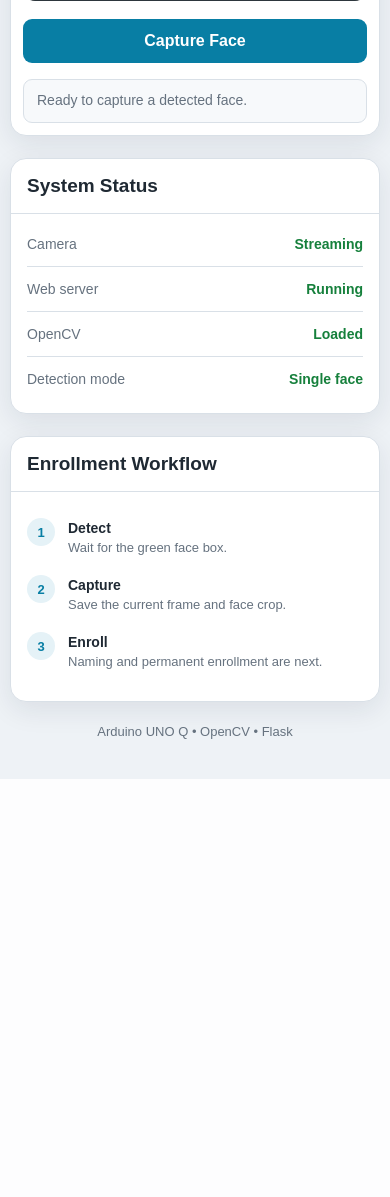
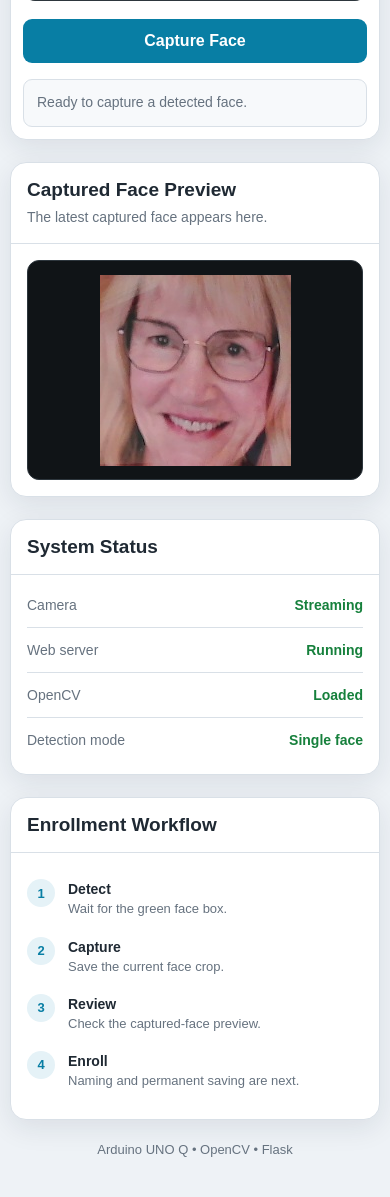
Before and after one commit to MauiRobot/unoq_face_recognition, a Flask app: page / in a window 390 px wide. Shown: the part 543-1740 px from the top of the page. Before the commit the page ends 1322 px from the top, so only its background shows below. Run offline with Flask 3, Linux system fonts and the light colour scheme; parts of the project's set-up code (start-up, migrations or seed data) failed here and were passed over.

Commit message:
Milestone 5.2 - Dashboard with live face preview

```diff
--- a/app.py
+++ b/app.py
@@ -1,9 +1,16 @@
 #!/usr/bin/env python3
 
 import atexit
+from pathlib import Path
 
 import cv2
-from flask import Flask, Response, jsonify, render_template
+from flask import (
+    Flask,
+    Response,
+    jsonify,
+    render_template,
+    send_file,
+)
 
 import config
 from camera import Camera
@@ -20,13 +27,13 @@ def generate_frames():
         if frame is None:
             continue
 
-        ok, jpeg = cv2.imencode(
+        encoded, jpeg = cv2.imencode(
             ".jpg",
             frame,
             [cv2.IMWRITE_JPEG_QUALITY, 80],
         )
 
-        if not ok:
+        if not encoded:
             continue
 
         yield (
@@ -44,6 +51,7 @@ def index():
         camera_status="Streaming",
         flask_status="Running",
         opencv_status="Loaded",
+        preview_available=config.FACE_IMAGE.exists(),
     )
 
 
@@ -96,9 +104,33 @@ def capture():
     return jsonify(
         success=True,
         message="Face captured successfully.",
-        frame_file=str(config.FRAME_IMAGE),
-        face_file=str(config.FACE_IMAGE),
+        preview_url="/captured_face",
     )
+
+
+@app.route("/captured_face")
+def captured_face():
+    face_file = Path(config.FACE_IMAGE)
+
+    if not face_file.exists():
+        return jsonify(
+            success=False,
+            message="No captured face is available.",
+        ), 404
+
+    response = send_file(
+        face_file,
+        mimetype="image/jpeg",
+        conditional=False,
+    )
+
+    response.headers["Cache-Control"] = (
+        "no-store, no-cache, must-revalidate, max-age=0"
+    )
+    response.headers["Pragma"] = "no-cache"
+    response.headers["Expires"] = "0"
+
+    return response
 
 
 @atexit.register
--- a/templates/index.html
+++ b/templates/index.html
@@ -22,7 +22,6 @@
             --primary-hover: #066987;
             --success: #16803c;
             --error: #b3261e;
-            --warning: #a45c00;
             --shadow: 0 8px 28px rgba(20, 35, 50, 0.09);
         }
 
@@ -35,10 +34,7 @@
             min-height: 100vh;
             background: var(--page-bg);
             color: var(--text-main);
-            font-family:
-                Arial,
-                Helvetica,
-                sans-serif;
+            font-family: Arial, Helvetica, sans-serif;
         }
 
         .page {
@@ -92,7 +88,7 @@
             display: grid;
             grid-template-columns:
                 minmax(0, 2fr)
-                minmax(260px, 1fr);
+                minmax(280px, 1fr);
             gap: 22px;
             align-items: start;
         }
@@ -159,23 +155,15 @@
             font-size: 16px;
             font-weight: bold;
             cursor: pointer;
-            transition:
-                background 0.15s ease,
-                transform 0.15s ease;
         }
 
         .capture-button:hover {
             background: var(--primary-hover);
         }
 
-        .capture-button:active {
-            transform: translateY(1px);
-        }
-
         .capture-button:disabled {
             background: #9aa5af;
             cursor: wait;
-            transform: none;
         }
 
         .capture-feedback {
@@ -208,6 +196,35 @@
         .side-column {
             display: grid;
             gap: 22px;
+        }
+
+        .preview-body {
+            padding: 16px;
+        }
+
+        .preview-container {
+            display: grid;
+            place-items: center;
+            min-height: 220px;
+            overflow: hidden;
+            background: #101417;
+            border: 1px solid #2d363d;
+            border-radius: 12px;
+        }
+
+        .captured-preview {
+            display: block;
+            max-width: 100%;
+            max-height: 280px;
+            object-fit: contain;
+        }
+
+        .preview-placeholder {
+            padding: 24px;
+            color: #b7c0c8;
+            font-size: 14px;
+            line-height: 1.5;
+            text-align: center;
         }
 
         .status-list {
@@ -283,7 +300,7 @@
             text-align: center;
         }
 
-        @media (max-width: 850px) {
+        @media (max-width: 900px) {
             .dashboard-grid {
                 grid-template-columns: 1fr;
             }
@@ -291,6 +308,10 @@
             .side-column {
                 grid-template-columns:
                     repeat(2, minmax(0, 1fr));
+            }
+
+            .side-column .preview-panel {
+                grid-column: 1 / -1;
             }
         }
 
@@ -312,16 +333,16 @@
                 grid-template-columns: 1fr;
             }
 
+            .side-column .preview-panel {
+                grid-column: auto;
+            }
+
             .capture-area {
                 grid-template-columns: 1fr;
             }
 
             .capture-button {
                 width: 100%;
-            }
-
-            .capture-feedback {
-                min-height: 44px;
             }
 
             .panel-header {
@@ -400,6 +421,36 @@
             </section>
 
             <aside class="side-column">
+                <section class="panel preview-panel">
+                    <header class="panel-header">
+                        <h2 class="panel-title">
+                            Captured Face Preview
+                        </h2>
+
+                        <p class="panel-description">
+                            The latest captured face appears here.
+                        </p>
+                    </header>
+
+                    <div class="preview-body">
+                        <div class="preview-container">
+                            <img
+                                id="capturedPreview"
+                                class="captured-preview"
+                                src="{% if preview_available %}{{ url_for('captured_face') }}?v=initial{% endif %}"
+                                alt="Captured face preview"
+                                {% if not preview_available %}hidden{% endif %}>
+
+                            <div
+                                id="previewPlaceholder"
+                                class="preview-placeholder"
+                                {% if preview_available %}hidden{% endif %}>
+                                No face has been captured yet.
+                            </div>
+                        </div>
+                    </div>
+                </section>
+
                 <section class="panel">
                     <header class="panel-header">
                         <h2 class="panel-title">
@@ -409,30 +460,21 @@
 
                     <div class="status-list">
                         <div class="status-row">
-                            <span class="status-label">
-                                Camera
-                            </span>
-
+                            <span class="status-label">Camera</span>
                             <span class="status-value">
                                 {{ camera_status }}
                             </span>
                         </div>
 
                         <div class="status-row">
-                            <span class="status-label">
-                                Web server
-                            </span>
-
+                            <span class="status-label">Web server</span>
                             <span class="status-value">
                                 {{ flask_status }}
                             </span>
                         </div>
 
                         <div class="status-row">
-                            <span class="status-label">
-                                OpenCV
-                            </span>
-
+                            <span class="status-label">OpenCV</span>
                             <span class="status-value">
                                 {{ opencv_status }}
                             </span>
@@ -462,10 +504,7 @@
                             <div class="step-number">1</div>
 
                             <div>
-                                <p class="step-title">
-                                    Detect
-                                </p>
-
+                                <p class="step-title">Detect</p>
                                 <p class="step-text">
                                     Wait for the green face box.
                                 </p>
@@ -476,12 +515,9 @@
                             <div class="step-number">2</div>
 
                             <div>
-                                <p class="step-title">
-                                    Capture
-                                </p>
-
+                                <p class="step-title">Capture</p>
                                 <p class="step-text">
-                                    Save the current frame and face crop.
+                                    Save the current face crop.
                                 </p>
                             </div>
                         </div>
@@ -490,12 +526,20 @@
                             <div class="step-number">3</div>
 
                             <div>
-                                <p class="step-title">
-                                    Enroll
+                                <p class="step-title">Review</p>
+                                <p class="step-text">
+                                    Check the captured-face preview.
                                 </p>
+                            </div>
+                        </div>
 
+                        <div class="workflow-step">
+                            <div class="step-number">4</div>
+
+                            <div>
+                                <p class="step-title">Enroll</p>
                                 <p class="step-text">
-                                    Naming and permanent enrollment are next.
+                                    Naming and permanent saving are next.
                                 </p>
                             </div>
                         </div>
@@ -515,6 +559,12 @@
 
         const captureStatus =
             document.getElementById("captureStatus");
+
+        const capturedPreview =
+            document.getElementById("capturedPreview");
+
+        const previewPlaceholder =
+            document.getElementById("previewPlaceholder");
 
         async function captureFace() {
             captureButton.disabled = true;
@@ -543,6 +593,16 @@
                     );
                 }
 
+                const cacheBuster = Date.now();
+
+                capturedPreview.src =
+                    result.preview_url +
+                    "?v=" +
+                    cacheBuster;
+
+                capturedPreview.hidden = false;
+                previewPlaceholder.hidden = true;
+
                 captureStatus.className =
                     "capture-feedback success";
 
```
Also changed, not shown: captured/face.jpg, captured/frame.jpg.
